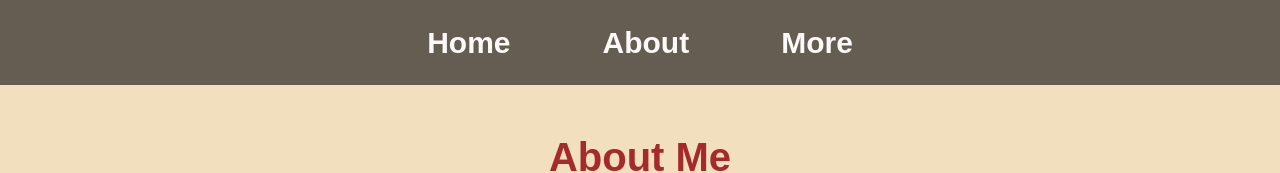
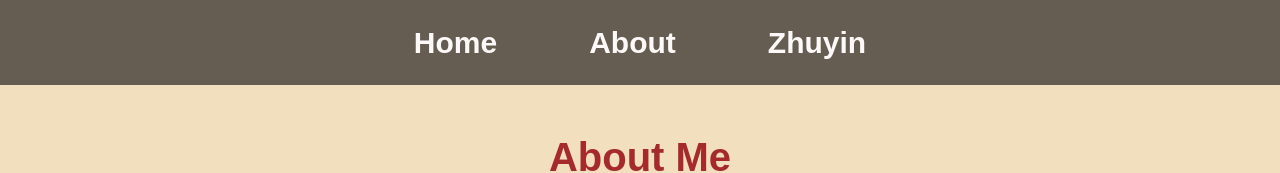
Before and after one commit to khadanj/CS5610-Project-1, a website: page about.html in a window 1280 px wide. Shown: the top 173 px of the page. Drawn offline with nearby package versions, Linux system fonts and the light colour scheme.

Commit message:
Add files via upload

```diff
--- a/about.html
+++ b/about.html
@@ -28,7 +28,7 @@
       <ul class="nav-links">
         <li><a href="index.html">Home</a></li>
         <li><a href="about.html">About</a></li>
-        <li><a href="zhuyin.html">More</a></li>
+        <li><a href="zhuyin.html">Zhuyin</a></li>
       </ul>
     </nav>
     <main class="page-content">
```
Also changed, not shown: index.html (+1 -1 lines), zhuyin.html (+1 -1 lines).
